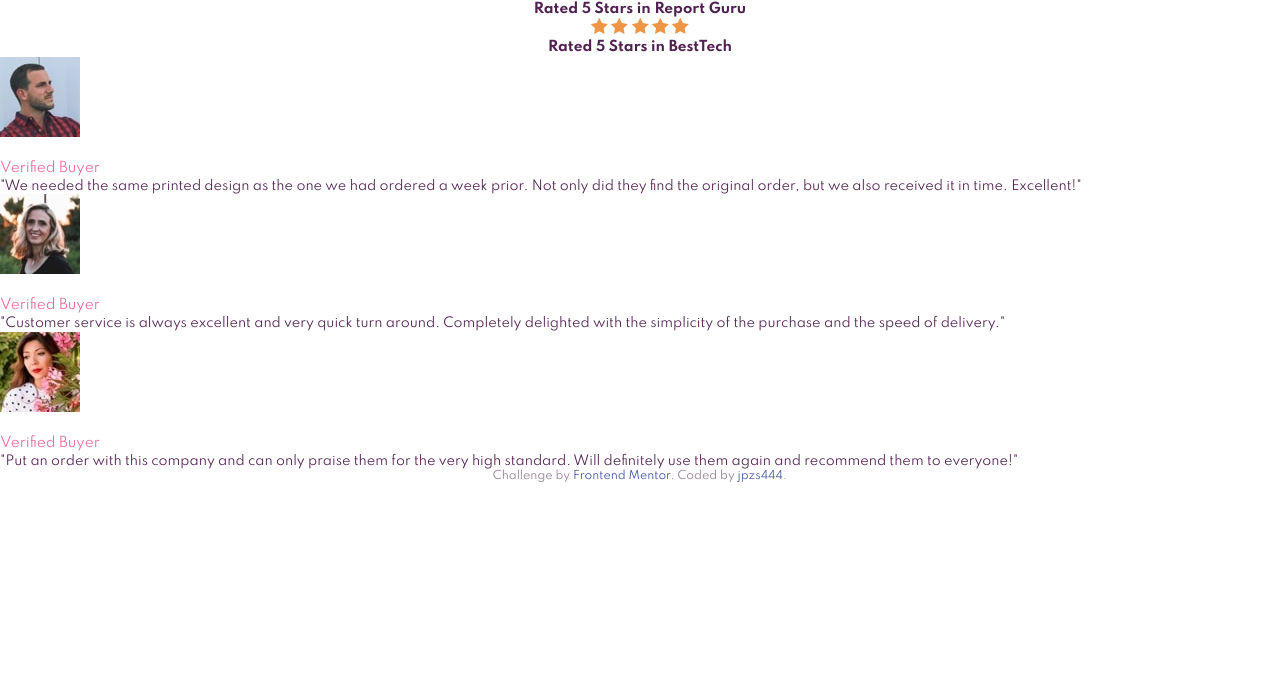
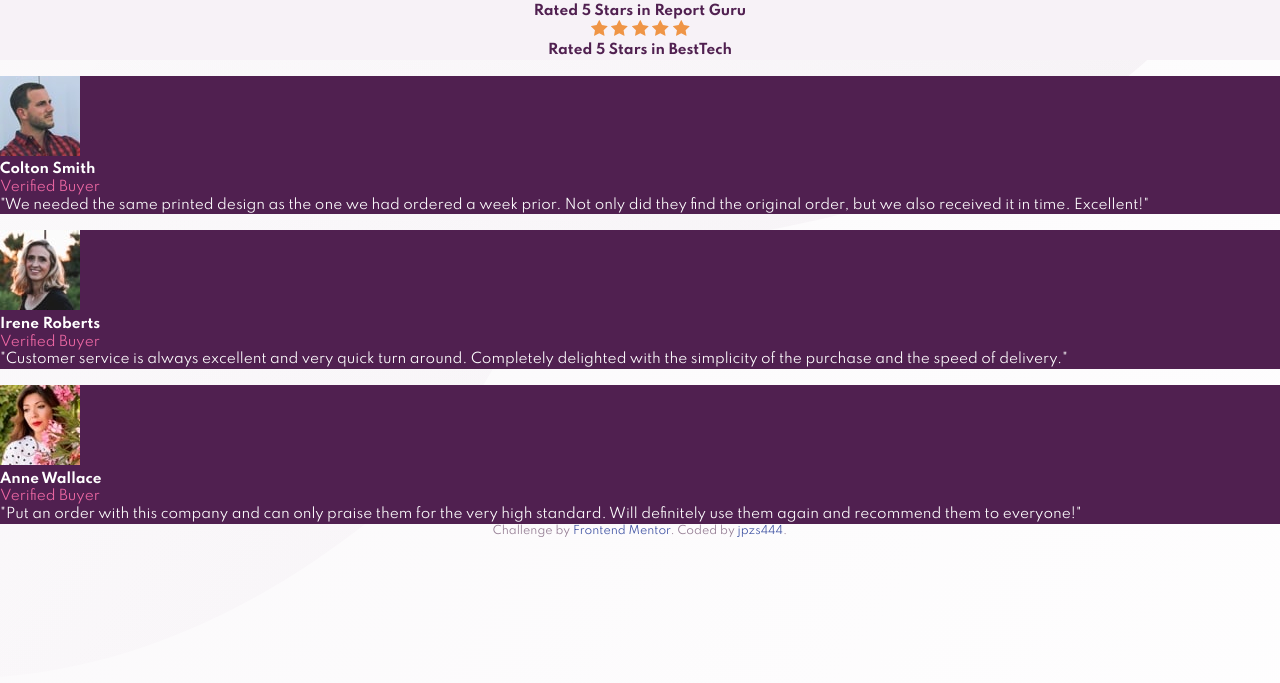
Before and after one commit to jpzs444/social-proof-section-2, a plain HTML site: page index.html in a window 1280 px wide. Shown: the part 117-800 px from the top of the page. Drawn offline with Linux system fonts and the light colour scheme.

Commit message:
✨ feat: organize styles and add background

```diff
--- a/css/styles.css
+++ b/css/styles.css
@@ -21,15 +21,23 @@ html {
 body {
     font-family: 'Spartan', sans-serif;
     font-weight: 400;
-    font-size: 0.8rem;
+    font-size: 0.85rem;
     line-height: 1.3;
     color: var(--very-dark-magenta);
+    background-image:
+        url("../images/bg-pattern-top-mobile.svg"),
+        url("../images/bg-pattern-bottom-mobile.svg");
+    background-position: top left, bottom right;
+    background-repeat: no-repeat;
+    background-size: 100%;
 }
 
 main {
     min-height: 100vh;
-    max-width: 100vw;;
+    max-width: 100vw;
 }
+
+/* Upper-Half Styles */
 
 .upper-half {
     text-align: center;
@@ -49,19 +57,31 @@ main {
     color: var(--dark-grayish-magenta);
 }
 
-.ratings h6,
-.profile {
+.ratings > * {
+    background-color: var(--light-grayish-magenta);
+}
+
+.ratings h6 {
     font-size: 0.85rem;
+}
+
+/* Lower-Half Styles */
+
+.users > * {
+    background-color: var(--very-dark-magenta);
+    margin-top: 1rem;
+    color: var(--white);
 }
 
 .profile p:nth-child(2) {
     font-weight: 700;
-    color: white;
 }
 
 .profile p:nth-child(3) {
     color: var(--soft-pink);
 }
+
+/* Attribution/Footer Styles  */
 
 .attribution {
     font-size: 0.6875rem;
```
